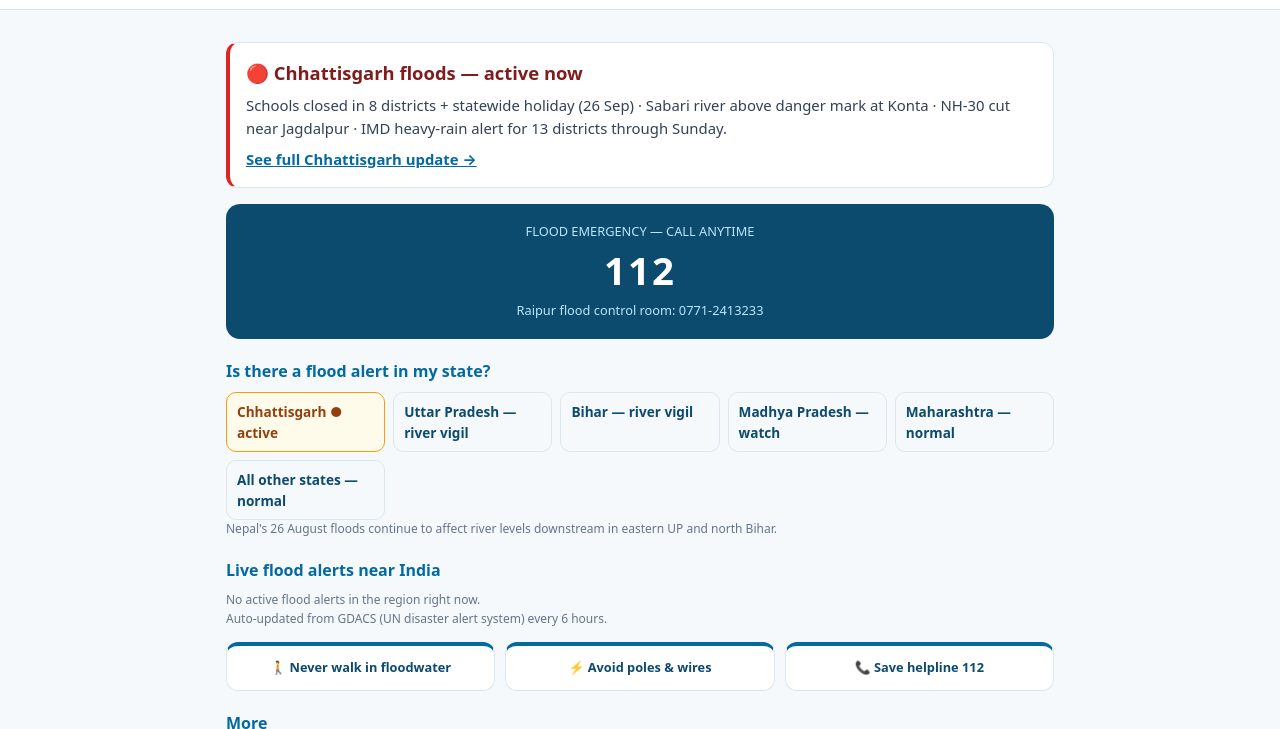
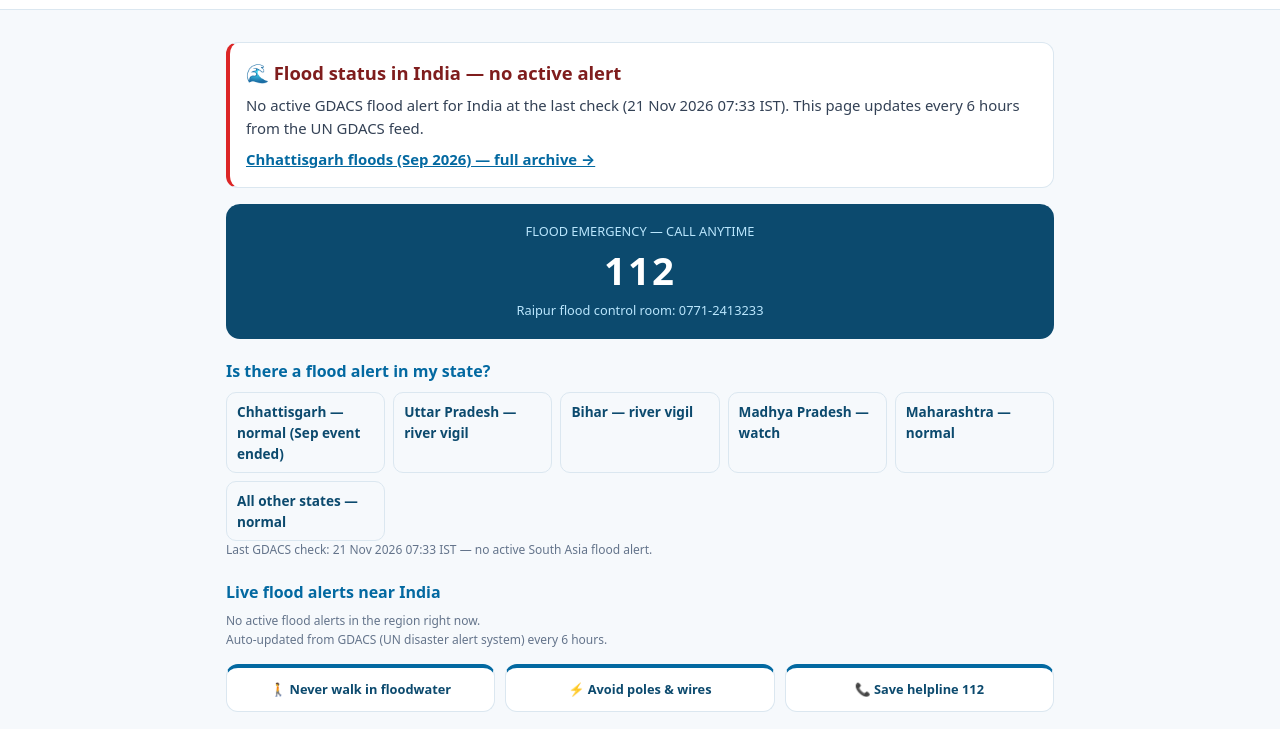
Before and after one commit to skmstudioservices-cyber/floodsnearme, a plain HTML site: page index.html in a window 1280 px wide. Shown: the part 49-778 px from the top of the page. Drawn offline with Linux system fonts and the light colour scheme.

Commit message:
fix(home): make flood hero data-driven — stop showing 'Chhattisgarh active now' when GDACS feed is empty (21 Nov 2026)

```diff
--- a/index.html
+++ b/index.html
@@ -12,7 +12,7 @@
   gtag('config', 'G-S9LPPYLJNR');
 </script>
 <meta name="robots" content="index,follow">
-<title>Recent Floods Near Me — Live Flood Updates, Alerts & Safety India</title>
+<title>Floods Near Me — Live Flood Alerts in India (Updated Every 6 Hours)</title>
 <meta name="description" content="Current floods in India: active situations, state alerts, helplines and safety. Updated as situations develop.">
 <link rel="canonical" href="https://floodsnearme.pages.dev/">
 <link rel="icon" href="/favicon.svg" type="image/svg+xml">
@@ -69,9 +69,9 @@ h3{color:#0369a1}
 <div class="wrap">
 
 <div class="hero">
-<h1>🔴 Chhattisgarh floods — active now</h1>
-<p>Schools closed in 8 districts + statewide holiday (26 Sep) · Sabari river above danger mark at Konta · NH-30 cut near Jagdalpur · IMD heavy-rain alert for 13 districts through Sunday.</p>
-<p style="margin-top:8px"><a href="/chhattisgarh-floods-2026/"><b>See full Chhattisgarh update &rarr;</b></a></p>
+<h1 id="heroTitle">🌊 Flood status in India — live</h1>
+<p id="heroSub">No active GDACS flood alert for India at the last check. This page updates every 6 hours from the UN GDACS feed; the Chhattisgarh September 2026 flooding is kept below as a reference archive.</p>
+<p style="margin-top:8px"><a href="/chhattisgarh-floods-2026/"><b>Chhattisgarh floods (Sep 2026) — full archive &rarr;</b></a></p>
 </div>
 
 <div class="helpline">
@@ -82,14 +82,14 @@ h3{color:#0369a1}
 
 <h3>Is there a flood alert in my state?</h3>
 <div class="state-grid">
-  <div class="state alert">Chhattisgarh ● active</div>
+  <div class="state">Chhattisgarh — normal (Sep event ended)</div>
   <div class="state">Uttar Pradesh — river vigil</div>
   <div class="state">Bihar — river vigil</div>
   <div class="state">Madhya Pradesh — watch</div>
   <div class="state">Maharashtra — normal</div>
   <div class="state">All other states — normal</div>
 </div>
-<p class="stamp">Nepal's 26 August floods continue to affect river levels downstream in eastern UP and north Bihar.</p>
+<p class="stamp" id="stateStamp">State status reflects the last GDACS check — refresh for the latest.</p>
 
 <h3>Live flood alerts near India</h3>
 <div id="gdacsList"><p class="stamp">Loading alerts…</p></div>
@@ -118,6 +118,18 @@ h3{color:#0369a1}
 fetch('/gdacs-data.json').then(function(r){return r.json();}).then(function(d){
   var el = document.getElementById('gdacsList');
   var items = d.items || [];
+  try{
+    var h=document.getElementById('heroTitle'), sub=document.getElementById('heroSub'), st=document.getElementById('stateStamp');
+    if (items.length){
+      h.textContent = '\uD83D\uDD34 Active flood alert \u2014 ' + (items[0].title||'').replace(/^.*?in /,'in ');
+      sub.textContent = items.length + ' active GDACS flood alert(s) for South Asia, last checked ' + (d.last_updated||'') + '. Details below.';
+      if(st) st.textContent = 'Active alert detected in the GDACS feed \u2014 see the live list below.';
+    } else {
+      h.textContent = '\uD83C\uDF0A Flood status in India \u2014 no active alert';
+      sub.textContent = 'No active GDACS flood alert for India at the last check (' + (d.last_updated||'') + '). This page updates every 6 hours from the UN GDACS feed.';
+      if(st) st.textContent = 'Last GDACS check: ' + (d.last_updated||'') + ' \u2014 no active South Asia flood alert.';
+    }
+  }catch(e){}
   if (!items.length){ el.innerHTML = '<p class="stamp">No active flood alerts in the region right now.</p>'; return; }
   var html = '';
   for (var i=0;i<Math.min(items.length,10);i++){
```
